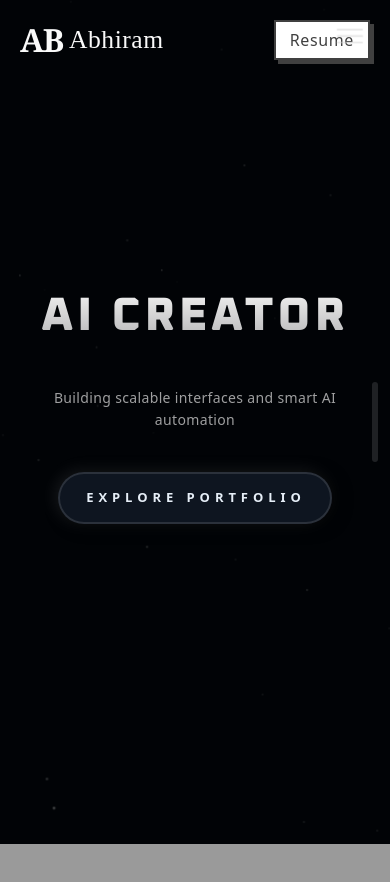
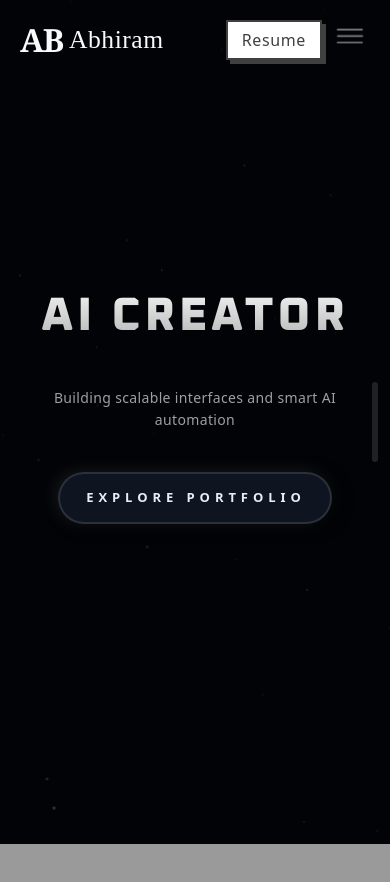
Before and after one commit to Abhiram-Bhuvanagiri/Abhiram-Portfolio, a Vue app: page / in a window 390 px wide. Shown: the top 882 px of the page. Built offline with nearby package versions, Linux system fonts and the light colour scheme.

Commit message:
Fix navbar overlapping on mobile and update project details

```diff
--- a/src/components/Navbar.vue
+++ b/src/components/Navbar.vue
@@ -42,7 +42,7 @@
           </div>
 
           <!-- Desktop resume + mobile toggle -->
-          <div class="ml-auto flex items-center gap-3 lg:ml-0 lg:justify-self-end">
+          <div class="ml-auto flex items-center gap-3 pr-12 lg:pr-0 lg:ml-0 lg:justify-self-end">
             <!-- Desktop Theme Toggle -->
             <label v-if="!isProjectPage" class="ui-switch hidden lg:inline-flex mr-5 desktop-switch">
               <input v-model="isDark" type="checkbox" aria-label="Toggle theme" />
@@ -57,7 +57,7 @@
               :href="resumeLinks.en"
               target="_blank"
               rel="noopener noreferrer"
-              class="group relative inline-block px-4 py-2 font-medium hidden lg:block ml-2"
+              class="group relative inline-block px-4 py-2 font-medium ml-2"
               @click.prevent="openResume(resumeLinks.en)"
             >
               <span
--- a/src/pages/ProjectDetail.vue
+++ b/src/pages/ProjectDetail.vue
@@ -63,7 +63,8 @@ const projectMeta = {
     techs: ["Next.js", "Inngest", "MongoDB", "Better Auth", "Node Mailer"]
   },
   "voice-interview-simulation": {
-    github: "https://github.com/Abhiram-Bhuvanagiri",
+    github: "https://github.com/Abhiram-Bhuvanagiri/ai-mock-interviews",
+    live: "https://ai-mock-interviews-opal-six.vercel.app/",
     techs: ["Next.js", "Vapi", "Firebase", "Tailwind CSS"]
   },
   "job-application-bot": {
```
